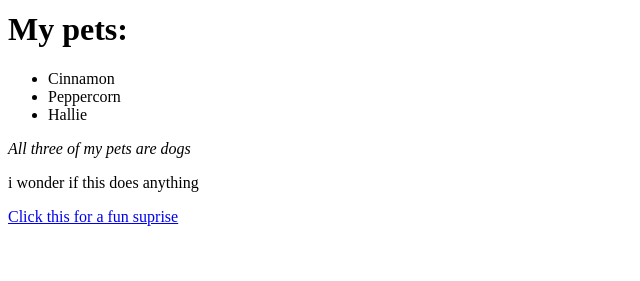
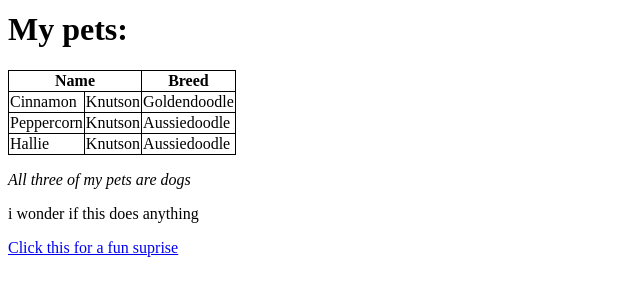
Before and after one commit to Dr-Waffle75/HTML-1, a plain HTML site: page index.html in a window 1280 px wide. Shown: the part 596-877 px from the top of the page, without its empty margins (0-640 px from the left). Before the commit the page ends 838 px from the top, so only its background shows below. Drawn offline with Linux system fonts and the light colour scheme.

Commit message:
Update index.html

```diff
--- a/index.html
+++ b/index.html
@@ -4,6 +4,12 @@
     <meta charset="UTF-8">
     <meta name="viewport" content="width=device-width, initial-scale=1.0">
     <title>Document</title>
+<style>
+    table, th, td {
+        border: 1px solid black;
+        border-collapse: collapse;
+    }
+</style>
 </head>
 <body>
     <h1>Owens epic friends</h1>
@@ -19,11 +25,33 @@
     <p>All of my friends are super awesome and cool, I wouldnt trade them for anything</p>
     <img src="https://static01.nyt.com/images/2024/06/20/fashion/09GOLDENDOODLES-qmtl/09GOLDENDOODLES-qmtl-videoSixteenByNine3000.jpg" alt="Puppy Image" height="310" width = "310">
     <h1>My pets:</h1>
-    <ul>
-        <li>Cinnamon</li>
-        <li>Peppercorn</li>
-        <li>Hallie</li>
-    </ul>
+    <table>
+        <thead>
+            <tr>
+                <th colspan="2">Name</th>
+                <th>Breed</th>
+            </tr>
+        </thead>
+        <tbody>
+            <tr>
+                <td>Cinnamon</td>
+                <td>Knutson</td>
+                <td>Goldendoodle</td>
+            </tr>
+            <tr>
+                <td>Peppercorn</td>
+                <td>Knutson</td>
+                <td>Aussiedoodle</td>
+            </tr>
+            <tr>
+                <td>Hallie</td>
+                <td>Knutson</td>
+                <td>Aussiedoodle</td>
+            </tr>
+
+        </tbody>
+    <table>
+
     <p><em>All three of my pets are dogs</em></p>
     <p><a> i wonder if this does anything </a></p>
     <p><a href="https://www.youtube.com/watch?v=dQw4w9WgXcQ">Click this for a fun suprise</a></p>
```
